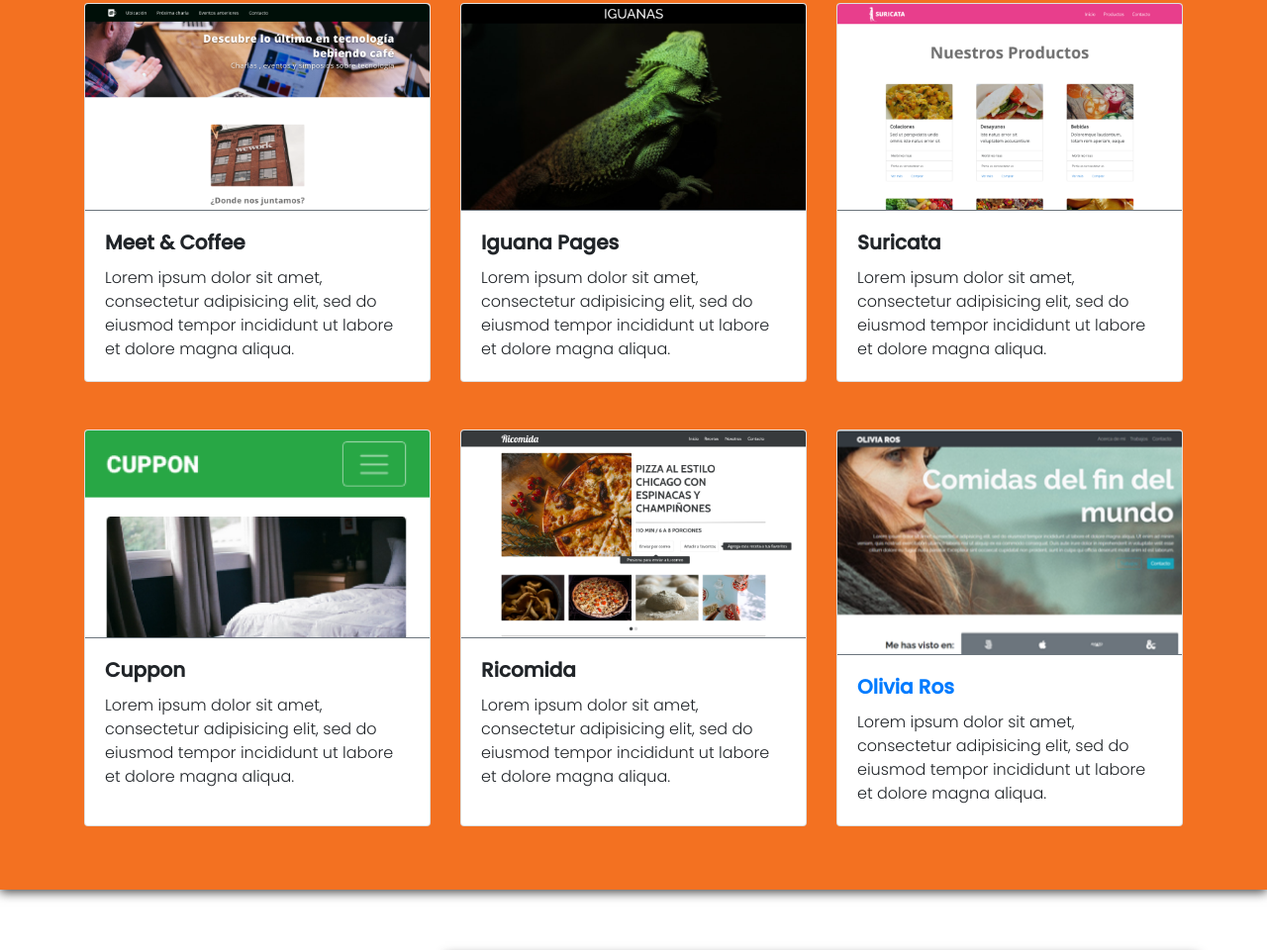
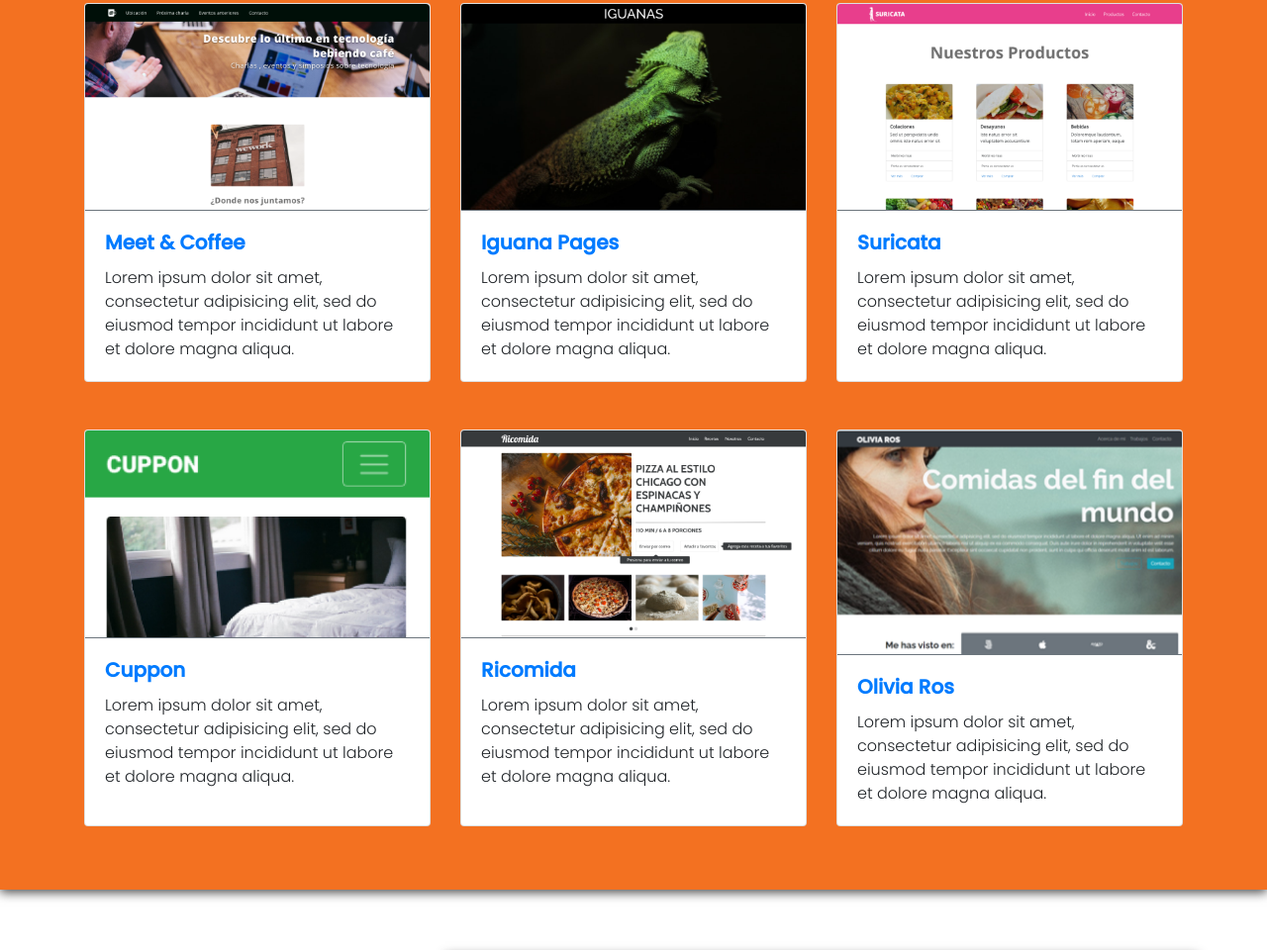
Before and after one commit to m20diaz/Mi-portafolio, a plain HTML site: page index.html in a window 1280 px wide. Shown: the part 2752-3712 px from the top of the page at 99% size. Drawn offline with nearby package versions, Linux system fonts and the light colour scheme; a script that the page names is missing; a web font is replaced by a local one.

Commit message:
se agregan links a las cajas para probar localmente

```diff
--- a/assets/js/script.js
+++ b/assets/js/script.js
@@ -11,6 +11,10 @@ $(function() {
     }
   });
 
-  $('[data-toggle="popover"]').popover()
+  $('[data-toggle="popover"]').popover();
+
+  $("h4").on("dblclick", function(){
+    $(this).css("color", "red");
+  });
 
 });
--- a/index.html
+++ b/index.html
@@ -124,7 +124,7 @@
           <div class="card h-100">
             <img src="assets/img/meet_coffee.png" class="card-img-top border-bottom border-secondary rounded-right img-fluid" alt="Meet Coffee">
             <div class="card-body">
-              <h5 class="card-title font-weight-bold">Meet & Coffee</h5>
+              <h5 class="card-title font-weight-bold"><a href="file:///C:/Users/m20di/OneDrive/Documentos/ADL-UX-UI/2-HTML_y_CSS/4-Sesi%C3%B3n_Experimental_1/meetcoffee/index.html" target="_blank" >Meet & Coffee</a></h5>
               <p class="card-text font-weight-light">Lorem ipsum dolor sit amet, consectetur adipisicing elit, sed do eiusmod tempor incididunt ut labore et dolore magna aliqua.</p>
             </div>
           </div>
@@ -134,7 +134,7 @@
           <div class="card h-100">
             <img src="assets/img/iguana_page.png" class="card-img-top border-bottom border-secondary img-fluid" alt="Iguanas">
             <div class="card-body">
-              <h5 class="card-title font-weight-bold">Iguana Pages</h5>
+              <h5 class="card-title font-weight-bold"><a href="file:///C:/Users/m20di/OneDrive/Documentos/ADL-UX-UI/2-HTML_y_CSS/5-Sesi%C3%B3n_Experimental_2/Iguana/index.html" target="_blank">Iguana Pages</a></h5>
               <p class="card-text font-weight-light">Lorem ipsum dolor sit amet, consectetur adipisicing elit, sed do eiusmod tempor incididunt ut labore et dolore magna aliqua.</p>
             </div>
           </div>
@@ -144,7 +144,7 @@
           <div class="card h-100">
             <img src="assets/img/suricata.png" class="card-img-top border-bottom border-secondary img-fluid" alt="Suricata">
             <div class="card-body">
-              <h5 class="card-title font-weight-bold">Suricata</h5>
+              <h5 class="card-title font-weight-bold"><a href="file:///C:/Users/m20di/OneDrive/Documentos/ADL-UX-UI/3-BOOSTRAP/Sesion_experimental_1/suricata/index.html" target="_blank">Suricata</a></h5>
               <p class="card-text font-weight-light">Lorem ipsum dolor sit amet, consectetur adipisicing elit, sed do eiusmod tempor incididunt ut labore et dolore magna aliqua.</p>
             </div>
           </div>
@@ -154,7 +154,7 @@
           <div class="card h-100">
             <img src="assets/img/cuppon.png" class="card-img-top border-bottom border-secondary img-fluid" alt="Cuppon">
             <div class="card-body">
-              <h5 class="card-title font-weight-bold">Cuppon</h5>
+              <h5 class="card-title font-weight-bold"><a href="file:///C:/Users/m20di/OneDrive/Documentos/ADL-UX-UI/3-BOOSTRAP/Sesion_experimental_2/cuppon/index.html" target="_blank">Cuppon</a></h5>
               <p class="card-text font-weight-light">Lorem ipsum dolor sit amet, consectetur adipisicing elit, sed do eiusmod tempor incididunt ut labore et dolore magna aliqua.</p>
             </div>
           </div>
@@ -164,7 +164,7 @@
           <div class="card h-100">
             <img src="assets/img/ricomida.png" class="card-img-top border-bottom border-secondary img-fluid" alt="Ricomida">
             <div class="card-body">
-              <h5 class="card-title font-weight-bold">Ricomida</h5>
+              <h5 class="card-title font-weight-bold"><a href="file:///C:/Users/m20di/OneDrive/Documentos/ADL-UX-UI/4-JAVASCRIPT/Sesi%C3%B3n_Experimental_2/ricomida/index.html" target="_blank">Ricomida</a></h5>
               <p class="card-text font-weight-light">Lorem ipsum dolor sit amet, consectetur adipisicing elit, sed do eiusmod tempor incididunt ut labore et dolore magna aliqua.</p>
             </div>
           </div>
@@ -174,7 +174,7 @@
           <div class="card h-100">
             <img src="assets/img/olivia.png" class="card-img-top border-bottom border-secondary img-fluid" alt="Olivia Ros">
             <div class="card-body">
-              <h5 class="card-title font-weight-bold"><a href=file:///C:/Users/m20di/OneDrive/Documentos/ADL-UX-UI/3-BOOSTRAP/olivia-ros/index.html#about>Olivia Ros</a></h5>
+              <h5 class="card-title font-weight-bold"><a href="file:///C:/Users/m20di/OneDrive/Documentos/ADL-UX-UI/3-BOOSTRAP/olivia-ros/index.html#about" target="_blank">Olivia Ros</a></h5>
               <p class="card-text font-weight-light">Lorem ipsum dolor sit amet, consectetur adipisicing elit, sed do eiusmod tempor incididunt ut labore et dolore magna aliqua.</p>
             </div>
           </div>
```
